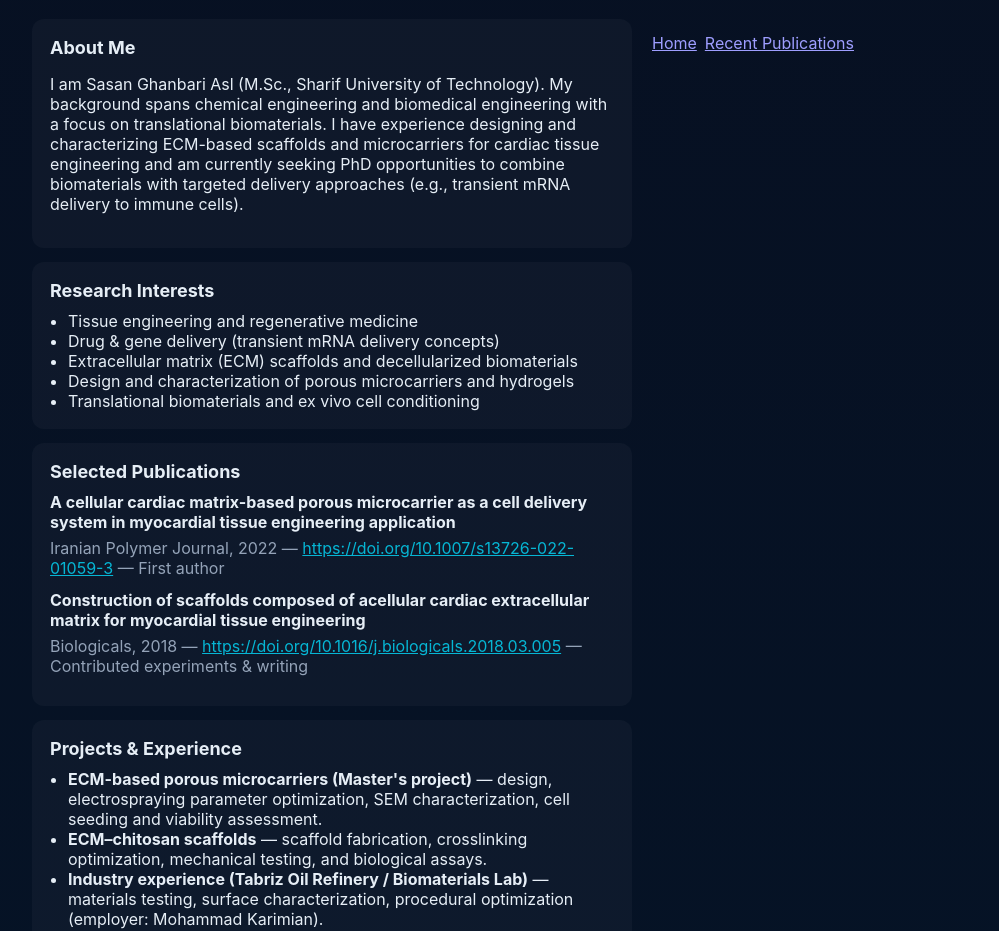
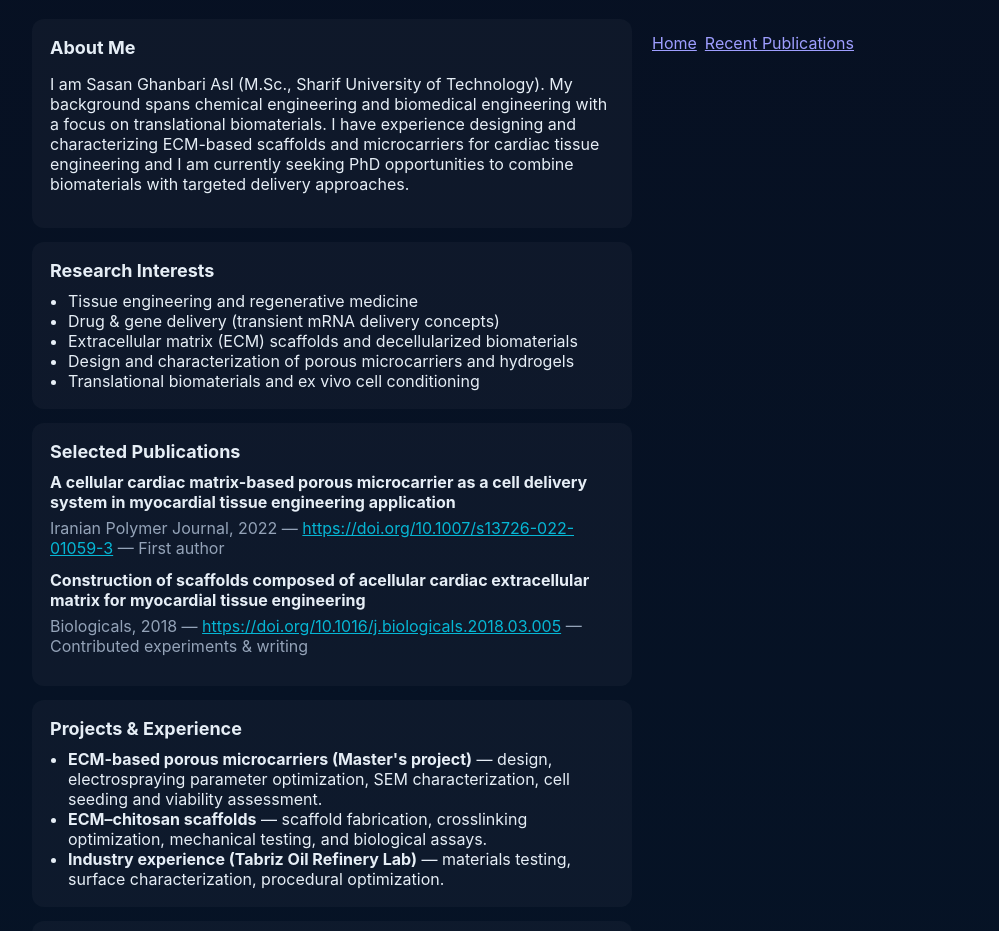
Before and after one commit to SasanGhanbari/SasanGhanbari.github.io, a plain HTML site: page index.html in a window 1280 px wide. Shown: the part 178-1109 px from the top of the page, without its empty margins (138-1137 px from the left). Drawn offline with Linux system fonts and the light colour scheme.

Commit message:
Update index.html

```diff
--- a/index.html
+++ b/index.html
@@ -51,7 +51,7 @@
       <main>
         <section id="about" class="card">
           <h2>About Me</h2>
-          <p>I am Sasan Ghanbari Asl (M.Sc., Sharif University of Technology). My background spans chemical engineering and biomedical engineering with a focus on translational biomaterials. I have experience designing and characterizing ECM-based scaffolds and microcarriers for cardiac tissue engineering and am currently seeking PhD opportunities to combine biomaterials with targeted delivery approaches (e.g., transient mRNA delivery to immune cells).</p>
+          <p>I am Sasan Ghanbari Asl (M.Sc., Sharif University of Technology). My background spans chemical engineering and biomedical engineering with a focus on translational biomaterials. I have experience designing and characterizing ECM-based scaffolds and microcarriers for cardiac tissue engineering and I am currently seeking PhD opportunities to combine biomaterials with targeted delivery approaches.</p>
         </section>
 
         <section id="research" class="card" style="margin-top:14px">
@@ -89,7 +89,7 @@
           <ul>
             <li><strong>ECM-based porous microcarriers (Master's project)</strong> — design, electrospraying parameter optimization, SEM characterization, cell seeding and viability assessment.</li>
             <li><strong>ECM–chitosan scaffolds</strong> — scaffold fabrication, crosslinking optimization, mechanical testing, and biological assays.</li>
-            <li><strong>Industry experience (Tabriz Oil Refinery / Biomaterials Lab)</strong> — materials testing, surface characterization, procedural optimization (employer: Mohammad Karimian).</li>
+            <li><strong>Industry experience (Tabriz Oil Refinery Lab)</strong> — materials testing, surface characterization, procedural optimization.</li>
           </ul>
         </section>
 
```
